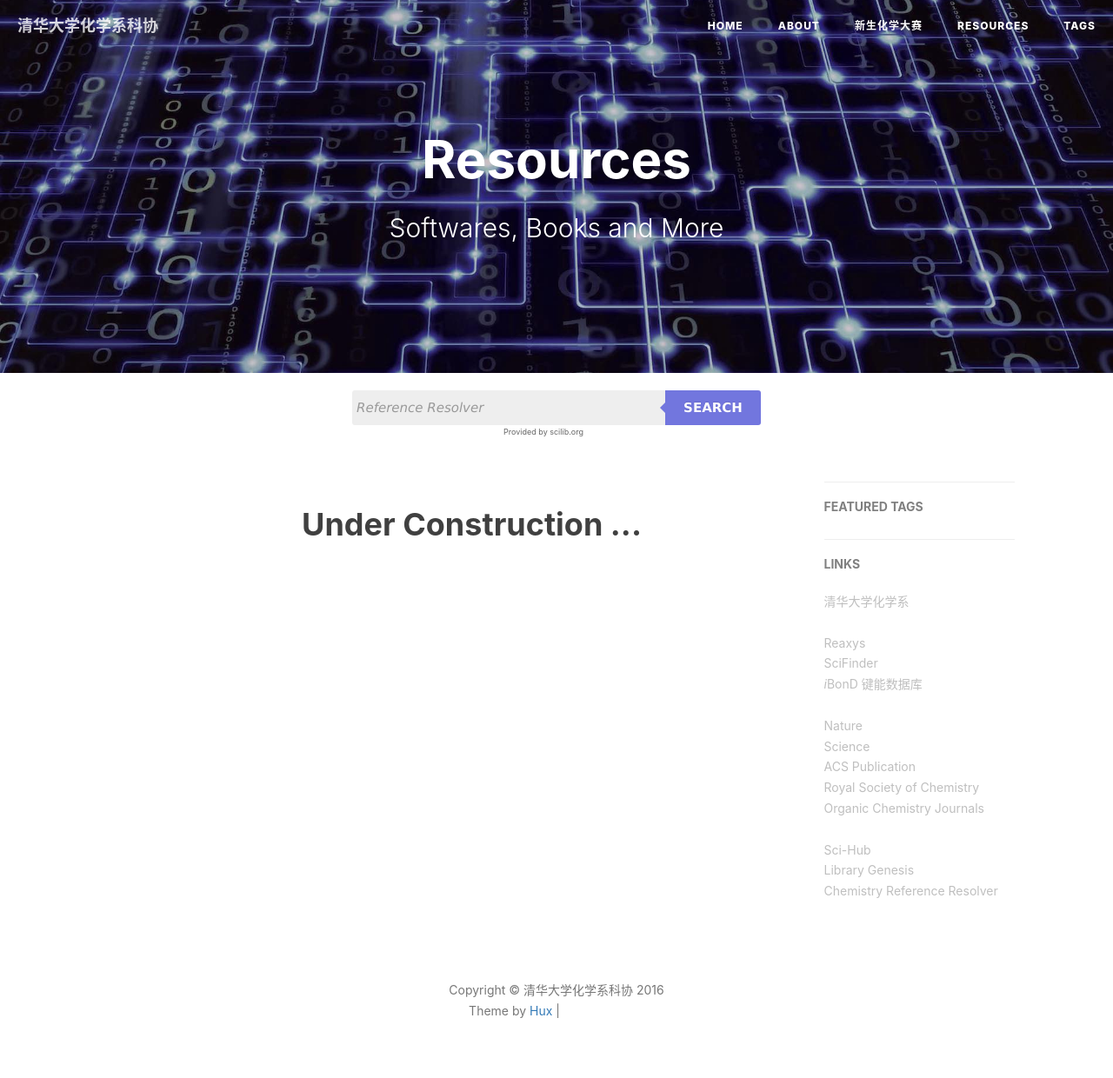
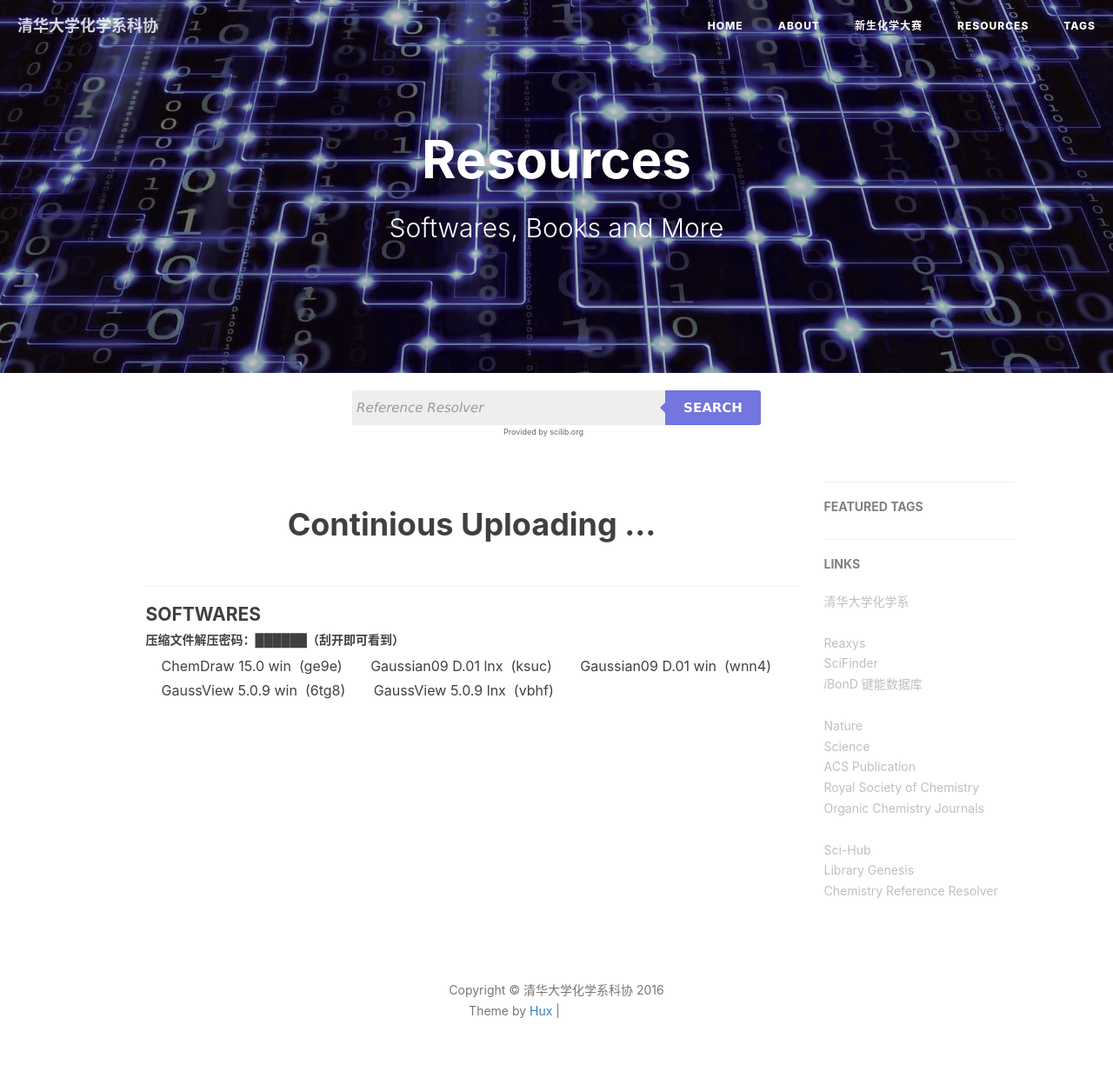
Before and after one commit to THUchemST/thuchemst.github.io, a Jekyll site: the page built from resources.html, in a window 1280 px wide. Shown: the whole page at 87% size. Built offline with Jekyll 4.4.1, drawn with Linux system fonts in a browser that asks for light colours; nearby versions of some CDN libraries; comment, search, counter and statistics services are not loaded; grey boxes are pictures that could not be loaded.

Commit message:
Add resources 1607300011

```diff
--- a/_config.yml
+++ b/_config.yml
@@ -119,3 +119,29 @@ link: [
         title: "Chemistry Reference Resolver",
         href: "http://chemsearch.kovsky.net"
     }]
+
+
+
+# Resources
+software: [
+        {
+          title: "ChemDraw 15.0 win",
+          href: "http://pan.baidu.com/s/1qXZ5eWG",
+          code: ge9e
+        },{
+          title: "Gaussian09 D.01 lnx",
+          href: "http://pan.baidu.com/s/1i4QVVtN",
+          code: ksuc
+        },{
+          title: "Gaussian09 D.01 win",
+          href: "http://pan.baidu.com/s/1c23FMgS",
+          code: wnn4
+        },{
+          title: "GaussView 5.0.9 win",
+          href: "http://pan.baidu.com/s/1hr7vjlM",
+          code: 6tg8
+        },{
+          title: "GaussView 5.0.9 lnx",
+          href: "http://pan.baidu.com/s/1kUBYJiR",
+          code: vbhf
+        },]
--- a/resources.html
+++ b/resources.html
@@ -6,4 +6,14 @@ header-img: "img/resources-bg.jpg"
 ---
 
 
-    <div><h1 align="center" style="margin:50px"> Under Construction ... </h1></div>
+    <div><h1 align="center" style="margin:50px"> Continious Uploading ... </h1></div>
+
+                {% if site.software %}
+                <hr>
+                <h4>SOFTWARES<h5>压缩文件解压密码：██████（刮开即可看到）</h5></h4>
+                <ul class="list-inline">
+                    {% for software in site.software %}
+                        <li>&nbsp;&nbsp;&nbsp;&nbsp;<a href="{{software.href}}">{{software.title}}</a>{% if software.code %}&nbsp;&nbsp;({{software.code}}){% endif %}</li>
+                    {% endfor %}
+                </ul>
+                {% endif %}
```
